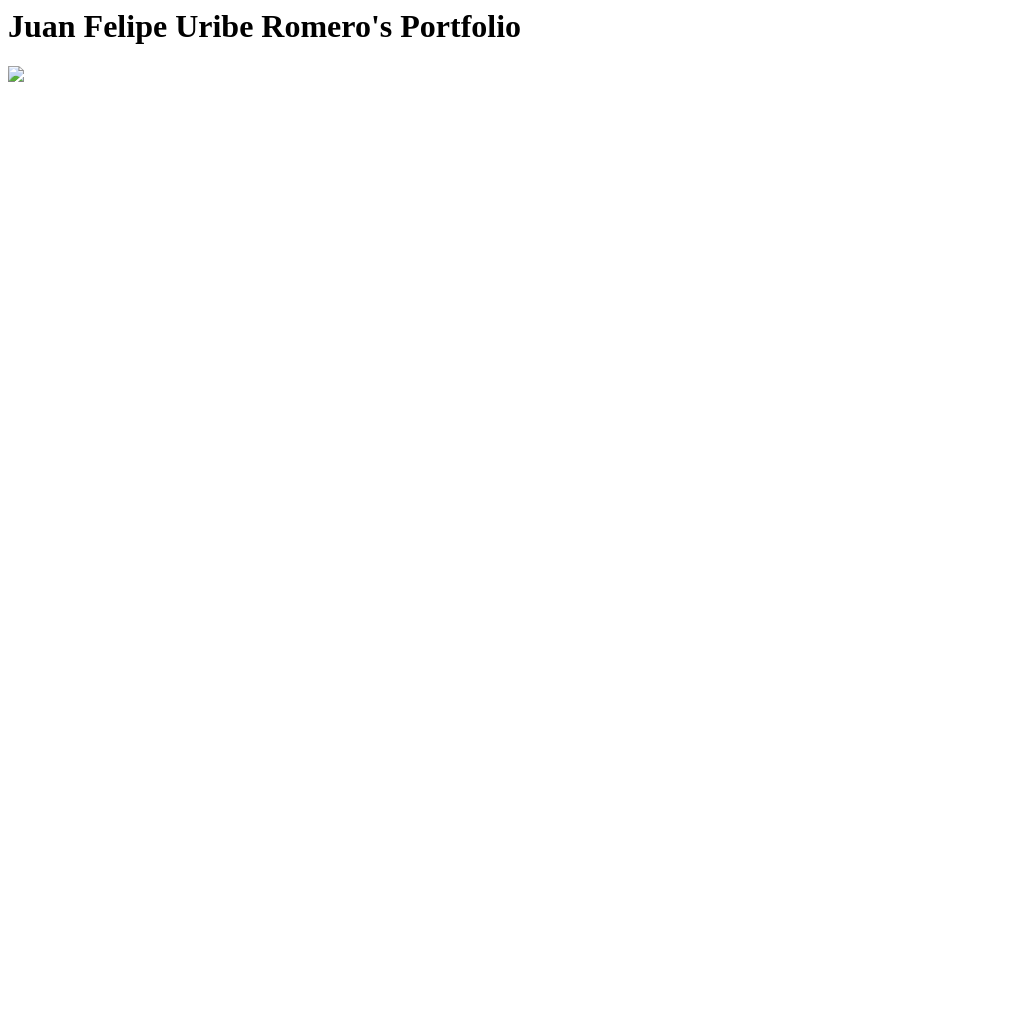
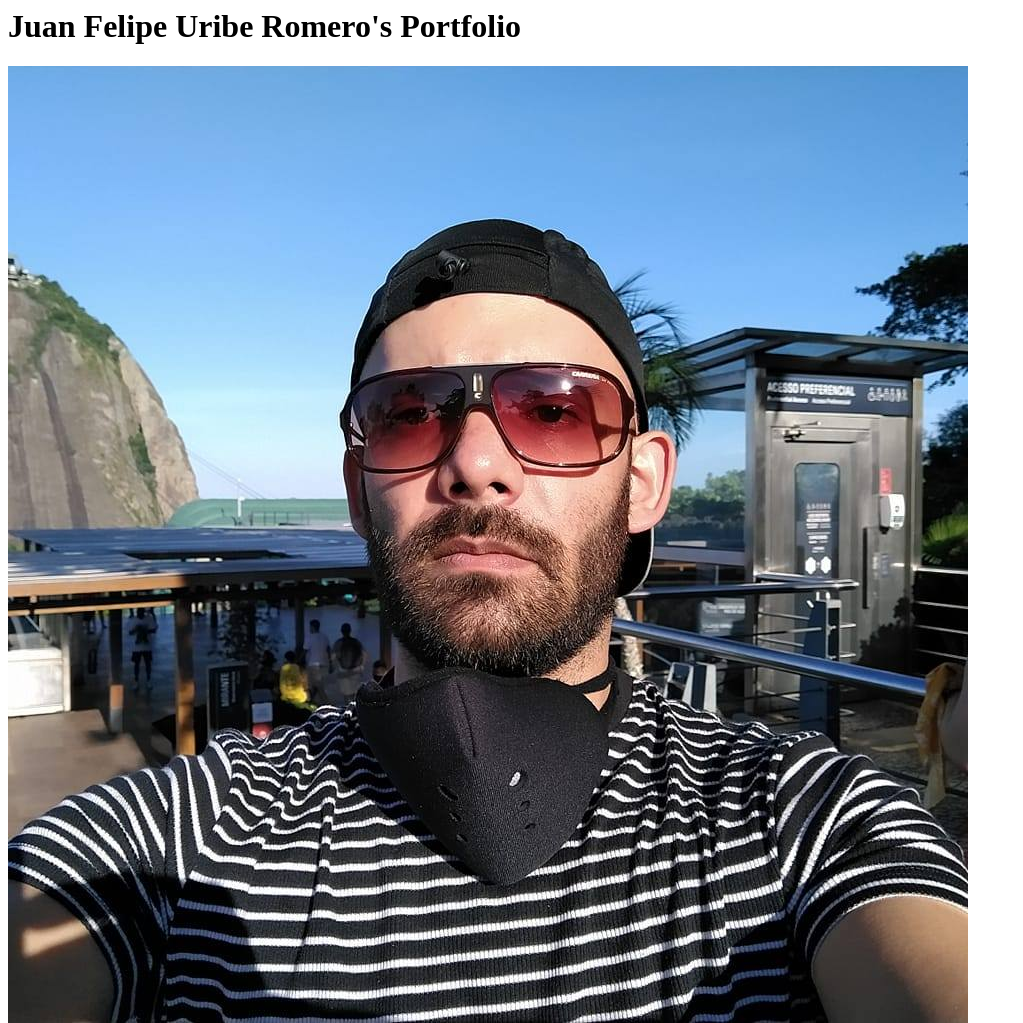
Before and after one commit to JuanFelipeUribeR/juanfelipeuriber.github.io, a plain HTML site: page index.html in a window 1280 px wide. Shown: the whole page, without its empty margins (0-1023 px from the left). Before the commit the page ends 800 px from the top, so only its background shows below. Drawn offline with Linux system fonts and the light colour scheme.

Commit message:
Update index.html

```diff
--- a/index.html
+++ b/index.html
@@ -1,4 +1,4 @@
 <html>
 <h1>Juan Felipe Uribe Romero's Portfolio</h1>
-<img src="./bioPic7.JPG"/>
+<img src="foto facebook.JPG"/>
 </html>
```
